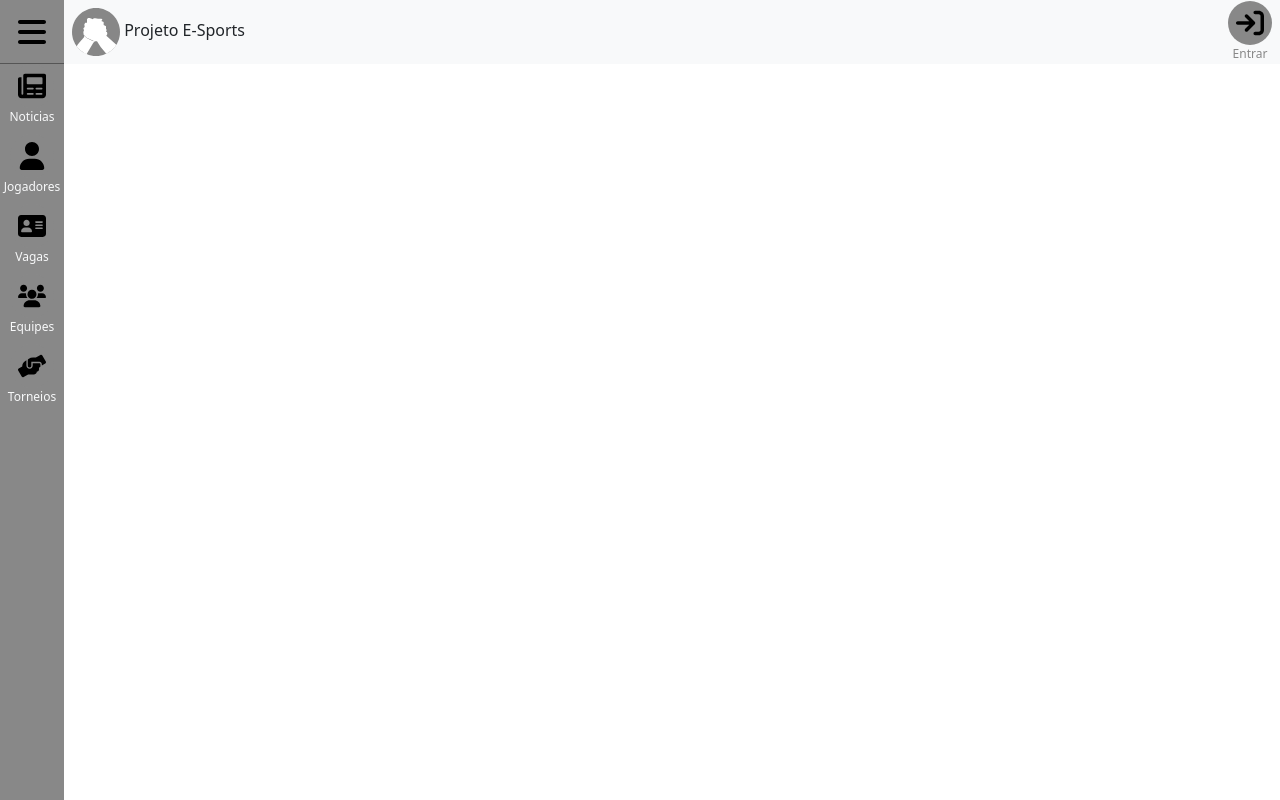
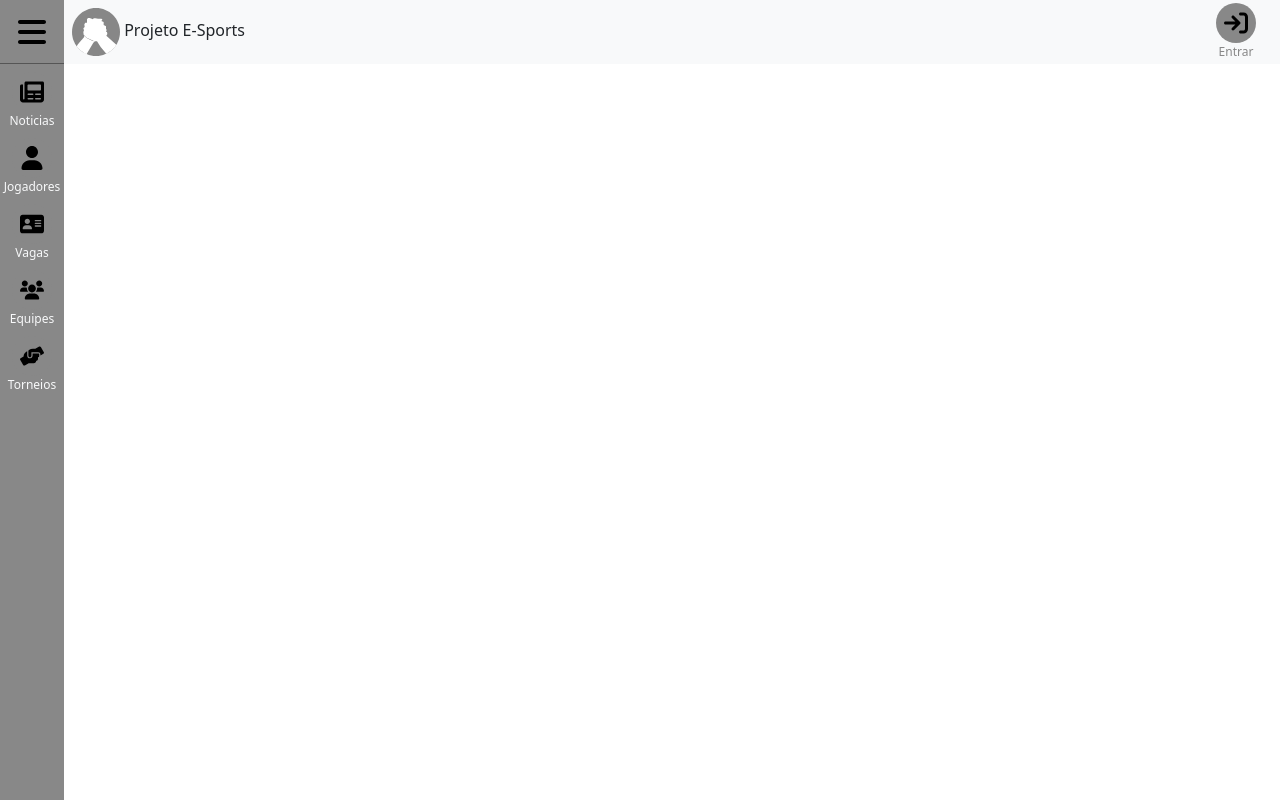
Before and after one commit to ICEI-PUC-Minas-PMV-ADS/pmv-ads-2022-1-e1-proj-web-t4-projetoesports, a plain HTML site: page src/base_template.html in a window 1280 px wide. Drawn offline with nearby package versions, Linux system fonts and the light colour scheme.

Commit message:
Ajustes para padronizar a pagina

```diff
--- a/src/base_template.html
+++ b/src/base_template.html
@@ -16,7 +16,8 @@
   </head>
   <body>
     <div class="container-fluid d-flex flex-column vh-100 p-0">
-      <nav class="d-flex bg-light p-0">
+      <header>
+        <nav class="d-flex bg-light p-0 align-items-center">
           <div>
             <a
               href=""
@@ -35,14 +36,14 @@
               <span>Projeto E-Sports</span>
             </div>
 
-          <div class="pe-2">
+            <div class="pe-4">
               <ul class="nav">
                 <!-- MENU DO TOPO -->
 
                 <li class="nav-item">
                   <a
                     href=""
-                  class="nav-link d-flex flex-column align-items-center grey-200"
+                    class="nav-link nav-link-c d-flex flex-column align-items-center grey-200"
                   >
                     <span class="icon">
                       <img src="imgs/arrow-right-to-bracket-solid.svg" alt="" />
@@ -54,14 +55,16 @@
             </div>
           </div>
         </nav>
+      </header>
 
       <div class="d-flex flex-fill overflow-hidden">
-        <nav class="h-100 side-bar-size bg-grey-100">
+        <aside>
+          <nav class="h-100 bg-grey-100" style="width: 4rem">
             <ul class="nav d-flex flex-column align-items-center">
-            <li class="nav-item mb-2">
+              <li class="nav-item mb-2 mt-2">
                 <a
                   href=""
-                class="nav-link d-flex flex-column align-items-center grey-200"
+                  class="nav-link nav-link-c d-flex flex-column align-items-center"
                 >
                   <span class="icon">
                     <img src="imgs/newspaper-solid.svg" alt="" />
@@ -73,7 +76,7 @@
               <li class="nav-item mb-2">
                 <a
                   href=""
-                class="nav-link d-flex flex-column align-items-center grey-200"
+                  class="nav-link nav-link-c d-flex flex-column align-items-center grey-200"
                 >
                   <span class="icon">
                     <img src="imgs/user-solid.svg" alt="" />
@@ -85,7 +88,7 @@
               <li class="nav-item mb-2">
                 <a
                   href=""
-                class="nav-link d-flex flex-column align-items-center grey-200"
+                  class="nav-link nav-link-c d-flex flex-column align-items-center grey-200"
                 >
                   <span class="icon">
                     <img src="imgs/address-card-solid.svg" alt="" />
@@ -97,7 +100,7 @@
               <li class="nav-item mb-2">
                 <a
                   href=""
-                class="nav-link d-flex flex-column align-items-center grey-200"
+                  class="nav-link nav-link-c d-flex flex-column align-items-center grey-200"
                 >
                   <span class="icon">
                     <img src="imgs/users-solid.svg" alt="" />
@@ -106,10 +109,10 @@
                 </a>
               </li>
 
-            <li class="nav-item">
+              <li class="nav-item mb-2">
                 <a
                   href=""
-                class="nav-link d-flex flex-column align-items-center grey-200"
+                  class="nav-link nav-link-c d-flex flex-column align-items-center grey-200"
                 >
                   <span class="icon">
                     <img src="imgs/handshake-angle-solid.svg" alt="" />
@@ -119,10 +122,11 @@
               </li>
             </ul>
           </nav>
+        </aside>
 
-        <div class="flex-fill mh-100 overflow-auto">
+        <main class="flex-fill mh-100 overflow-auto">
           <!-- CONTEUDO -->
-        </div>
+        </main>
       </div>
     </div>
 
--- a/src/css/index.css
+++ b/src/css/index.css
@@ -1,3 +1,7 @@
+.side-bar-btn {
+  padding: 1.25rem;
+}
+
 .bg-grey-100 {
   background-color: #888;
 }
@@ -7,12 +11,8 @@
 }
 
 .top-icon-size {
+  width: 4rem;
   height: 4rem;
-}
-
-.top-icon-size,
-.side-bar-size {
-  width: 4rem;
 }
 
 .icon-size {
@@ -21,8 +21,8 @@
 }
 
 .icon {
-  width: 2.75rem;
-  height: 2.75rem;
+  width: 2.5rem;
+  height: 2.5rem;
   border-radius: 1.5rem;
   background-color: #888;
   padding: 0.5rem;
@@ -38,16 +38,29 @@
   height: 3rem;
 }
 
-.nav-link {
+.nav-link-c {
   color: #888;
   font-size: 12px;
   padding: 0;
 }
 
-.nav-link:hover {
+.nav-link-c:hover {
   color: #777;
 }
 
-.nav-link:active {
+.nav-link-c:active {
   color: #666;
 }
+
+.nav-link-c-perfil {
+  font-size: 22px;
+  color: white;
+}
+
+.nav-link-c-perfil:hover {
+  color: #555;
+}
+
+.nav-link-c-perfil.active {
+  border-bottom: 5px solid black;
+}
```
Lines whose indentation alone changed are shown as unchanged.
